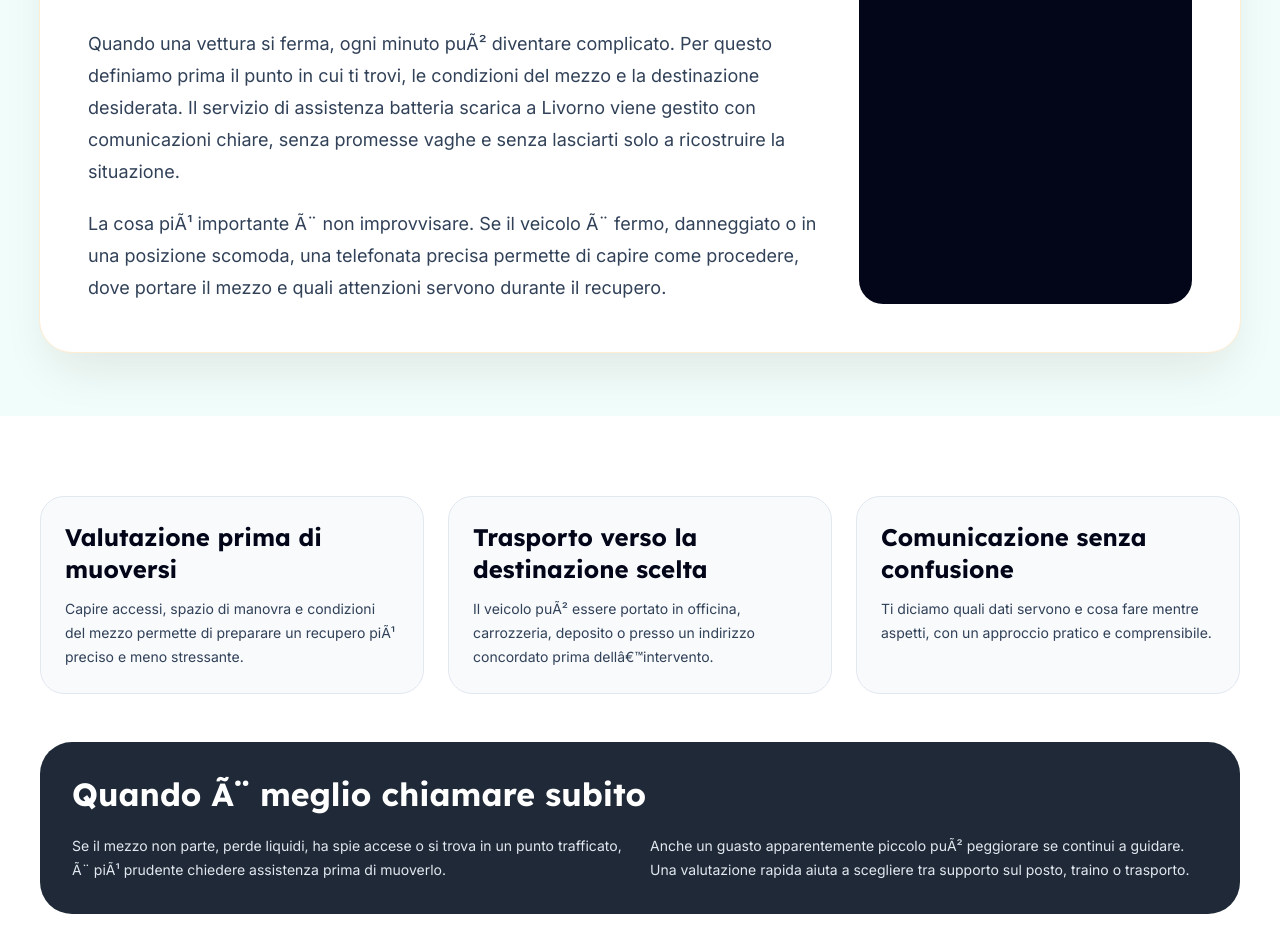
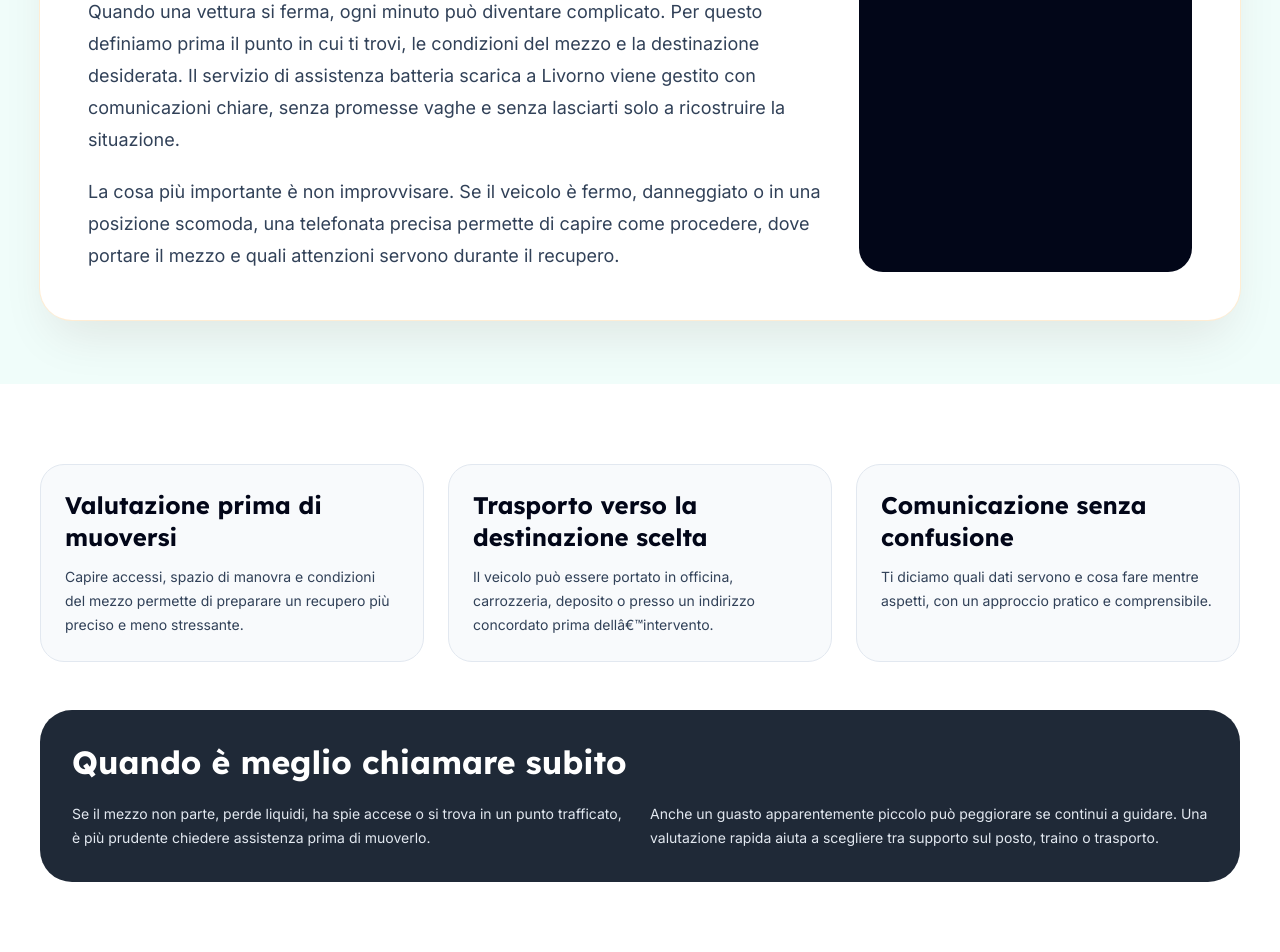
Before and after one commit to alessio-aesthetic/carroattrezzilivorno24h.it, a Next.js app: page /servizi/assistenza-batteria-scarica/ in a window 1280 px wide. Shown: the part 868-1820 px from the top of the page. Built offline with nearby package versions, Linux system fonts and the light colour scheme.

Commit message:
Complete local roadside assistance website

```diff
--- a/src/app/not-found.tsx
+++ b/src/app/not-found.tsx
@@ -14,7 +14,7 @@
           Torna al servizio di carroattrezzi a Livorno
         </h1>
         <p className="mt-5 max-w-2xl text-slate-300">
-          La pagina richiesta non Ã¨ disponibile. Per assistenza stradale,
+          La pagina richiesta non è disponibile. Per assistenza stradale,
           recupero o traino auto puoi tornare alla home o chiamare direttamente.
         </p>
         <div className="mt-8 flex gap-3">
--- a/src/app/servizi/[slug]/page.tsx
+++ b/src/app/servizi/[slug]/page.tsx
@@ -52,7 +52,7 @@
                   </p>
                   <p>{service.detail}</p>
                   <p>
-                    La cosa piÃ¹ importante Ã¨ non improvvisare. Se il veicolo Ã¨
+                    La cosa più importante è non improvvisare. Se il veicolo è
                     fermo, danneggiato o in una posizione scomoda, una
                     telefonata precisa permette di capire come procedere, dove
                     portare il mezzo e quali attenzioni servono durante il
@@ -66,7 +66,7 @@
                 </p>
                 <p className="mt-4 text-sm leading-6 text-slate-200">
                   Comunica posizione, tipo di mezzo e destinazione. Ti aiutiamo
-                  a gestire il passaggio successivo con semplicitÃ .
+                  a gestire il passaggio successivo con semplicità.
                 </p>
                 <div className="mt-6 flex flex-col gap-3">
                   <Link
@@ -88,11 +88,11 @@
             {[
               [
                 'Valutazione prima di muoversi',
-                'Capire accessi, spazio di manovra e condizioni del mezzo permette di preparare un recupero piÃ¹ preciso e meno stressante.',
+                'Capire accessi, spazio di manovra e condizioni del mezzo permette di preparare un recupero più preciso e meno stressante.',
               ],
               [
                 'Trasporto verso la destinazione scelta',
-                'Il veicolo puÃ² essere portato in officina, carrozzeria, deposito o presso un indirizzo concordato prima dellâ€™intervento.',
+                'Il veicolo può essere portato in officina, carrozzeria, deposito o presso un indirizzo concordato prima dellâ€™intervento.',
               ],
               [
                 'Comunicazione senza confusione',
@@ -112,16 +112,16 @@
           </div>
           <div className="mt-12 rounded-[2rem] bg-[#1F2937] p-8 text-white">
             <h2 className="font-display text-3xl font-bold">
-              Quando Ã¨ meglio chiamare subito
+              Quando è meglio chiamare subito
             </h2>
             <div className="mt-5 grid gap-5 text-sm leading-6 text-slate-200 md:grid-cols-2">
               <p>
                 Se il mezzo non parte, perde liquidi, ha spie accese o si trova
-                in un punto trafficato, Ã¨ piÃ¹ prudente chiedere assistenza
+                in un punto trafficato, è più prudente chiedere assistenza
                 prima di muoverlo.
               </p>
               <p>
-                Anche un guasto apparentemente piccolo puÃ² peggiorare se
+                Anche un guasto apparentemente piccolo può peggiorare se
                 continui a guidare. Una valutazione rapida aiuta a scegliere tra
                 supporto sul posto, traino o trasporto.
               </p>
--- a/src/data/site.ts
+++ b/src/data/site.ts
@@ -1,6 +1,6 @@
 export const site = {
     "domain":  "carroattrezzilivorno24h.it",
-    "description":  "Carroattrezzi a Livorno e soccorso stradale a Livorno: traino, recupero auto, assistenza moto e interventi rapidi in cittÃ  e provincia.",
+    "description":  "Carroattrezzi a Livorno e soccorso stradale a Livorno: traino, recupero auto, assistenza moto e interventi rapidi in città e provincia.",
     "tel":  "+3905861802274",
     "city":  "Livorno",
     "name":  "Carroattrezzi Livorno",
@@ -12,46 +12,46 @@
 
 export const services = [
     {
-        "detail":  "Quando una vettura si ferma, ogni minuto puÃ² diventare complicato. Per questo definiamo prima il punto in cui ti trovi, le condizioni del mezzo e la destinazione desiderata. Il servizio di soccorso stradale 24 ore a Livorno viene gestito con comunicazioni chiare, senza promesse vaghe e senza lasciarti solo a ricostruire la situazione.",
+        "detail":  "Quando una vettura si ferma, ogni minuto può diventare complicato. Per questo definiamo prima il punto in cui ti trovi, le condizioni del mezzo e la destinazione desiderata. Il servizio di soccorso stradale 24 ore a Livorno viene gestito con comunicazioni chiare, senza promesse vaghe e senza lasciarti solo a ricostruire la situazione.",
         "title":  "Soccorso stradale 24 ore",
         "slug":  "soccorso-stradale-24-ore",
-        "text":  "Il servizio di soccorso stradale 24 ore a Livorno nasce per aiutarti quando il veicolo non puÃ² proseguire. Raccogliamo le informazioni utili, valutiamo la posizione e organizziamo il recupero con attenzione a mezzo, accessi e destinazione."
+        "text":  "Il servizio di soccorso stradale 24 ore a Livorno nasce per aiutarti quando il veicolo non può proseguire. Raccogliamo le informazioni utili, valutiamo la posizione e organizziamo il recupero con attenzione a mezzo, accessi e destinazione."
     },
     {
-        "detail":  "Quando una vettura si ferma, ogni minuto puÃ² diventare complicato. Per questo definiamo prima il punto in cui ti trovi, le condizioni del mezzo e la destinazione desiderata. Il servizio di traino auto a Livorno viene gestito con comunicazioni chiare, senza promesse vaghe e senza lasciarti solo a ricostruire la situazione.",
+        "detail":  "Quando una vettura si ferma, ogni minuto può diventare complicato. Per questo definiamo prima il punto in cui ti trovi, le condizioni del mezzo e la destinazione desiderata. Il servizio di traino auto a Livorno viene gestito con comunicazioni chiare, senza promesse vaghe e senza lasciarti solo a ricostruire la situazione.",
         "title":  "Traino auto",
         "slug":  "traino-auto",
-        "text":  "Il servizio di traino auto a Livorno nasce per aiutarti quando il veicolo non puÃ² proseguire. Raccogliamo le informazioni utili, valutiamo la posizione e organizziamo il recupero con attenzione a mezzo, accessi e destinazione."
+        "text":  "Il servizio di traino auto a Livorno nasce per aiutarti quando il veicolo non può proseguire. Raccogliamo le informazioni utili, valutiamo la posizione e organizziamo il recupero con attenzione a mezzo, accessi e destinazione."
     },
     {
-        "detail":  "Quando una vettura si ferma, ogni minuto puÃ² diventare complicato. Per questo definiamo prima il punto in cui ti trovi, le condizioni del mezzo e la destinazione desiderata. Il servizio di recupero auto incidentata a Livorno viene gestito con comunicazioni chiare, senza promesse vaghe e senza lasciarti solo a ricostruire la situazione.",
+        "detail":  "Quando una vettura si ferma, ogni minuto può diventare complicato. Per questo definiamo prima il punto in cui ti trovi, le condizioni del mezzo e la destinazione desiderata. Il servizio di recupero auto incidentata a Livorno viene gestito con comunicazioni chiare, senza promesse vaghe e senza lasciarti solo a ricostruire la situazione.",
         "title":  "Recupero auto incidentata",
         "slug":  "recupero-auto-incidentata",
-        "text":  "Il servizio di recupero auto incidentata a Livorno nasce per aiutarti quando il veicolo non puÃ² proseguire. Raccogliamo le informazioni utili, valutiamo la posizione e organizziamo il recupero con attenzione a mezzo, accessi e destinazione."
+        "text":  "Il servizio di recupero auto incidentata a Livorno nasce per aiutarti quando il veicolo non può proseguire. Raccogliamo le informazioni utili, valutiamo la posizione e organizziamo il recupero con attenzione a mezzo, accessi e destinazione."
     },
     {
-        "detail":  "Quando una vettura si ferma, ogni minuto puÃ² diventare complicato. Per questo definiamo prima il punto in cui ti trovi, le condizioni del mezzo e la destinazione desiderata. Il servizio di carroattrezzi moto a Livorno viene gestito con comunicazioni chiare, senza promesse vaghe e senza lasciarti solo a ricostruire la situazione.",
+        "detail":  "Quando una vettura si ferma, ogni minuto può diventare complicato. Per questo definiamo prima il punto in cui ti trovi, le condizioni del mezzo e la destinazione desiderata. Il servizio di carroattrezzi moto a Livorno viene gestito con comunicazioni chiare, senza promesse vaghe e senza lasciarti solo a ricostruire la situazione.",
         "title":  "Carroattrezzi moto",
         "slug":  "carroattrezzi-moto",
-        "text":  "Il servizio di carroattrezzi moto a Livorno nasce per aiutarti quando il veicolo non puÃ² proseguire. Raccogliamo le informazioni utili, valutiamo la posizione e organizziamo il recupero con attenzione a mezzo, accessi e destinazione."
+        "text":  "Il servizio di carroattrezzi moto a Livorno nasce per aiutarti quando il veicolo non può proseguire. Raccogliamo le informazioni utili, valutiamo la posizione e organizziamo il recupero con attenzione a mezzo, accessi e destinazione."
     },
     {
-        "detail":  "Quando una vettura si ferma, ogni minuto puÃ² diventare complicato. Per questo definiamo prima il punto in cui ti trovi, le condizioni del mezzo e la destinazione desiderata. Il servizio di assistenza batteria scarica a Livorno viene gestito con comunicazioni chiare, senza promesse vaghe e senza lasciarti solo a ricostruire la situazione.",
+        "detail":  "Quando una vettura si ferma, ogni minuto può diventare complicato. Per questo definiamo prima il punto in cui ti trovi, le condizioni del mezzo e la destinazione desiderata. Il servizio di assistenza batteria scarica a Livorno viene gestito con comunicazioni chiare, senza promesse vaghe e senza lasciarti solo a ricostruire la situazione.",
         "title":  "Assistenza batteria scarica",
         "slug":  "assistenza-batteria-scarica",
-        "text":  "Il servizio di assistenza batteria scarica a Livorno nasce per aiutarti quando il veicolo non puÃ² proseguire. Raccogliamo le informazioni utili, valutiamo la posizione e organizziamo il recupero con attenzione a mezzo, accessi e destinazione."
+        "text":  "Il servizio di assistenza batteria scarica a Livorno nasce per aiutarti quando il veicolo non può proseguire. Raccogliamo le informazioni utili, valutiamo la posizione e organizziamo il recupero con attenzione a mezzo, accessi e destinazione."
     },
     {
-        "detail":  "Quando una vettura si ferma, ogni minuto puÃ² diventare complicato. Per questo definiamo prima il punto in cui ti trovi, le condizioni del mezzo e la destinazione desiderata. Il servizio di recupero auto in panne a Livorno viene gestito con comunicazioni chiare, senza promesse vaghe e senza lasciarti solo a ricostruire la situazione.",
+        "detail":  "Quando una vettura si ferma, ogni minuto può diventare complicato. Per questo definiamo prima il punto in cui ti trovi, le condizioni del mezzo e la destinazione desiderata. Il servizio di recupero auto in panne a Livorno viene gestito con comunicazioni chiare, senza promesse vaghe e senza lasciarti solo a ricostruire la situazione.",
         "title":  "Recupero auto in panne",
         "slug":  "recupero-auto-in-panne",
-        "text":  "Il servizio di recupero auto in panne a Livorno nasce per aiutarti quando il veicolo non puÃ² proseguire. Raccogliamo le informazioni utili, valutiamo la posizione e organizziamo il recupero con attenzione a mezzo, accessi e destinazione."
+        "text":  "Il servizio di recupero auto in panne a Livorno nasce per aiutarti quando il veicolo non può proseguire. Raccogliamo le informazioni utili, valutiamo la posizione e organizziamo il recupero con attenzione a mezzo, accessi e destinazione."
     },
     {
-        "detail":  "Quando una vettura si ferma, ogni minuto puÃ² diventare complicato. Per questo definiamo prima il punto in cui ti trovi, le condizioni del mezzo e la destinazione desiderata. Il servizio di soccorso in autostrada a Livorno viene gestito con comunicazioni chiare, senza promesse vaghe e senza lasciarti solo a ricostruire la situazione.",
+        "detail":  "Quando una vettura si ferma, ogni minuto può diventare complicato. Per questo definiamo prima il punto in cui ti trovi, le condizioni del mezzo e la destinazione desiderata. Il servizio di soccorso in autostrada a Livorno viene gestito con comunicazioni chiare, senza promesse vaghe e senza lasciarti solo a ricostruire la situazione.",
         "title":  "Soccorso in autostrada",
         "slug":  "soccorso-in-autostrada",
-        "text":  "Il servizio di soccorso in autostrada a Livorno nasce per aiutarti quando il veicolo non puÃ² proseguire. Raccogliamo le informazioni utili, valutiamo la posizione e organizziamo il recupero con attenzione a mezzo, accessi e destinazione."
+        "text":  "Il servizio di soccorso in autostrada a Livorno nasce per aiutarti quando il veicolo non può proseguire. Raccogliamo le informazioni utili, valutiamo la posizione e organizziamo il recupero con attenzione a mezzo, accessi e destinazione."
     }
 ] as const
 
@@ -125,22 +125,22 @@
     },
     {
         "question":  "Fate soccorso stradale a Livorno e provincia?",
-        "answer":  "SÃ¬, organizziamo interventi in cittÃ , nelle zone industriali, sulle strade provinciali e nei comuni vicini, valutando accessi e caratteristiche del mezzo."
+        "answer":  "Sì, organizziamo interventi in città, nelle zone industriali, sulle strade provinciali e nei comuni vicini, valutando accessi e caratteristiche del mezzo."
     },
     {
         "question":  "Posso scegliere dove portare lâ€™auto?",
-        "answer":  "SÃ¬. Puoi indicare officina, carrozzeria, deposito, abitazione o un altro indirizzo concordato prima del recupero."
+        "answer":  "Sì. Puoi indicare officina, carrozzeria, deposito, abitazione o un altro indirizzo concordato prima del recupero."
     },
     {
         "question":  "Intervenite anche per moto e furgoni?",
-        "answer":  "SÃ¬, valutiamo auto, moto, scooter e furgoni leggeri. Durante la richiesta chiediamo peso, dimensioni e posizione per preparare il mezzo adatto."
+        "answer":  "Sì, valutiamo auto, moto, scooter e furgoni leggeri. Durante la richiesta chiediamo peso, dimensioni e posizione per preparare il mezzo adatto."
     },
     {
         "question":  "Cosa devo comunicare quando chiamo?",
-        "answer":  "Servono posizione, tipo di veicolo, problema riscontrato, eventuali danni e destinazione. Queste informazioni aiutano a organizzare il soccorso in modo piÃ¹ preciso."
+        "answer":  "Servono posizione, tipo di veicolo, problema riscontrato, eventuali danni e destinazione. Queste informazioni aiutano a organizzare il soccorso in modo più preciso."
     },
     {
-        "question":  "Il servizio Ã¨ attivo anche di notte?",
-        "answer":  "SÃ¬, il servizio di soccorso stradale Ã¨ organizzato per richieste urgenti durante tutta la giornata, compresi orari serali, notturni e festivi."
+        "question":  "Il servizio è attivo anche di notte?",
+        "answer":  "Sì, il servizio di soccorso stradale è organizzato per richieste urgenti durante tutta la giornata, compresi orari serali, notturni e festivi."
     }
 ] as const
```
Also changed, not shown: src/app/page.tsx (+17 -17 lines), src/app/zone/[slug]/page.tsx (+7 -7 lines), src/app/layout.tsx (line endings or trailing spaces), src/components/ConsentBanner.tsx (line endings or trailing spaces), src/components/Container.tsx (line endings or trailing spaces).
